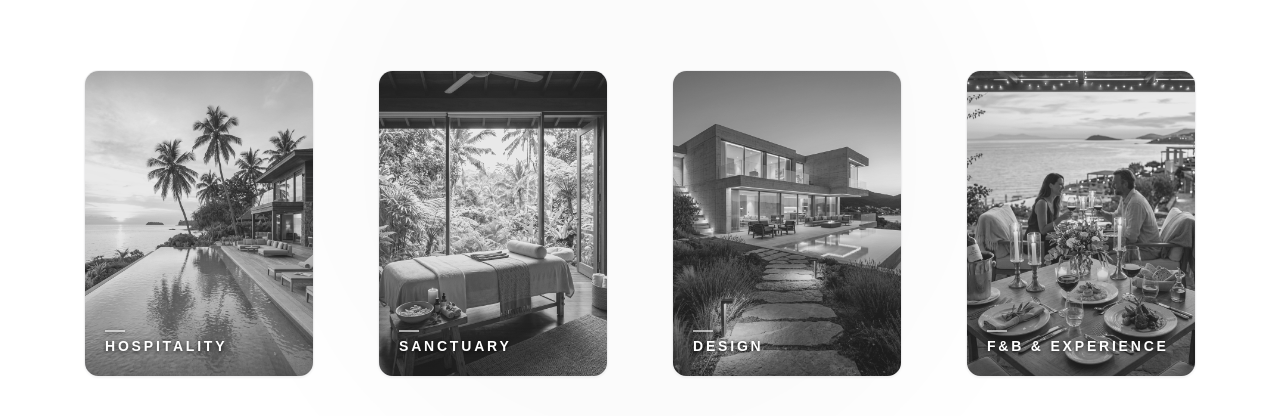
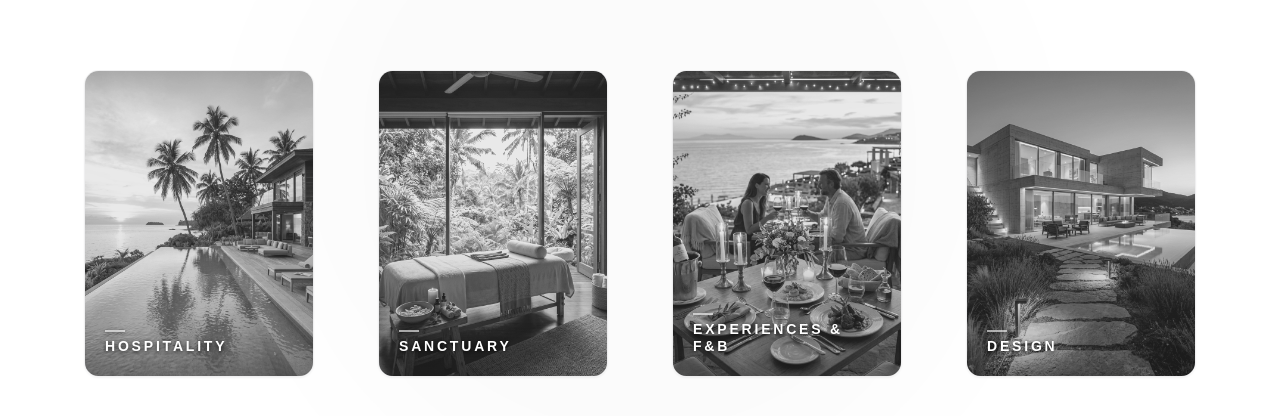
Before and after one commit to UOSpace/vervast-hotel-fe-revamp, a React (Vite) app: page /portal in a window 1280 px wide. Shown: the part 244-660 px from the top of the page. Built offline with nearby package versions, Linux system fonts and the light colour scheme; no server answers.

Commit message:
feat: add PortalSelectionPage with interactive portal navigation cards

```diff
--- a/src/features/auth/pages/PortalSelectionPage.tsx
+++ b/src/features/auth/pages/PortalSelectionPage.tsx
@@ -22,17 +22,17 @@ export function PortalSelectionPage() {
       path: '/dashboard',
     },
     {
+      id: 'fnb-experience',
+      label: 'Experiences & F&B',
+      image: fnbPortalImg,
+      path: '/dashboard',
+    },
+    {
       id: 'design',
       label: 'Design',
       image: designPortalImg,
       path: '/dashboard',
     },
-    {
-      id: 'fnb-experience',
-      label: 'F&B & Experience',
-      image: fnbPortalImg,
-      path: '/dashboard',
-    }
   ];
 
   return (
```
